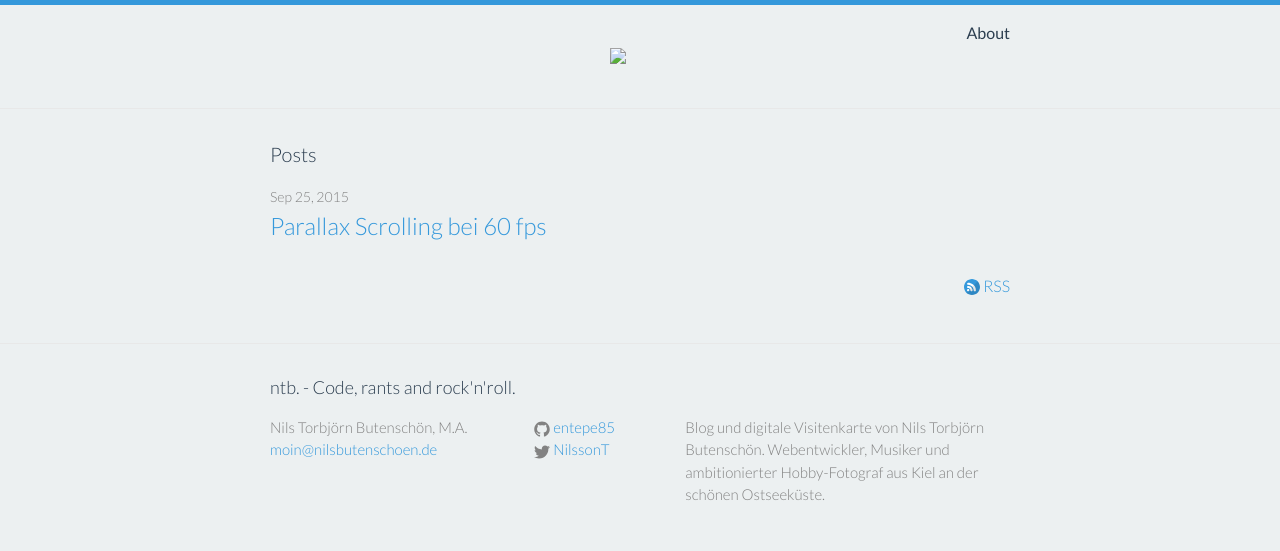
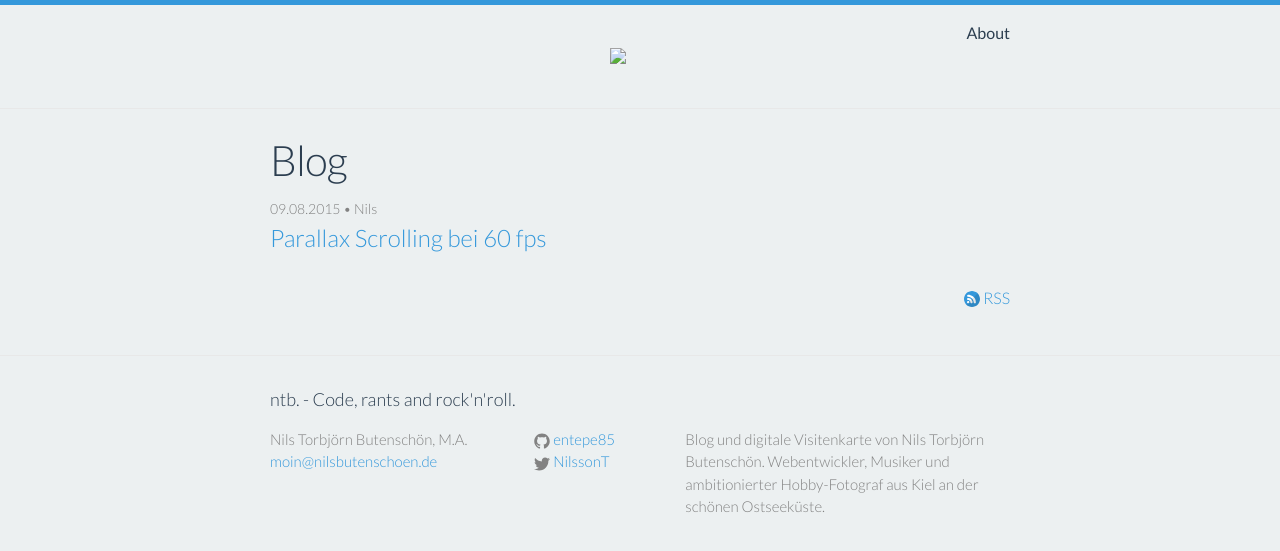
Before and after one commit to entepe85/nilsbutenschoen.de, a Jekyll site: the page built from index.html, in a window 1280 px wide. Shown: the top 551 px of the page. Built offline with Jekyll 4.4.1, drawn with Linux system fonts in a browser that asks for light colours.

Commit message:
Set up proper post date, customize post index layout.

```diff
--- a/_posts/2015-09-25-parallax-scrolling-at-60-fps.markdown
+++ b/_posts/2015-08-09-parallax-scrolling-at-60-fps.markdown
@@ -1,7 +1,7 @@
 ---
 layout: post
 title: "Parallax Scrolling bei 60 fps"
-date: 2015-09-25T11:00:50+02:00
+date: 2015-08-09T16:00:50+02:00
 author: Nils
 ---
 
--- a/index.html
+++ b/index.html
@@ -4,12 +4,12 @@ layout: default
 
 <div class="home">
 
-  <h1 class="page-heading">Posts</h1>
+  <h1 class="post-title">Blog</h1>
 
   <ul class="post-list">
     {% for post in site.posts %}
       <li>
-        <span class="post-meta">{{ post.date | date: "%b %-d, %Y" }}</span>
+        <span class="post-meta">{{ post.date | date: "%d.%m.%Y" }}{% if post.author %} • <span itemprop="author" itemscope itemtype="http://schema.org/Person"><span itemprop="name">{{ post.author }}</span></span>{% endif %}</span>
 
         <h2>
           <a class="post-link" href="{{ post.url | prepend: site.baseurl }}">{{ post.title }}</a>
```
